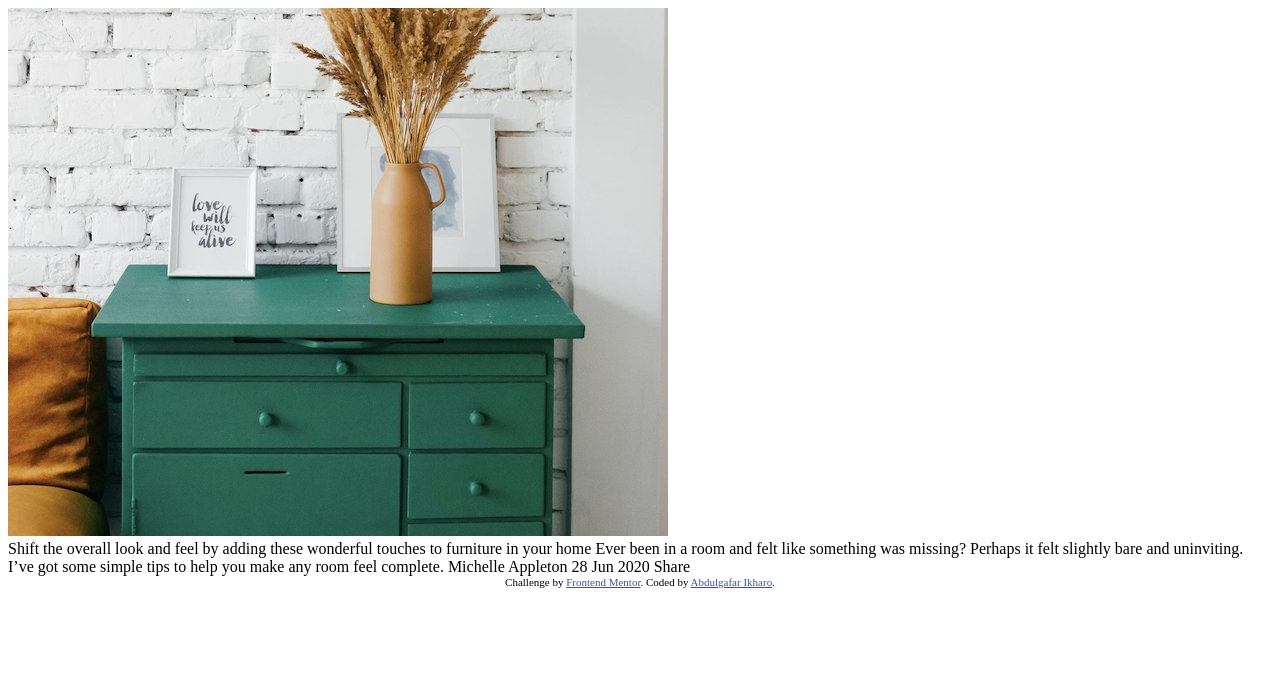
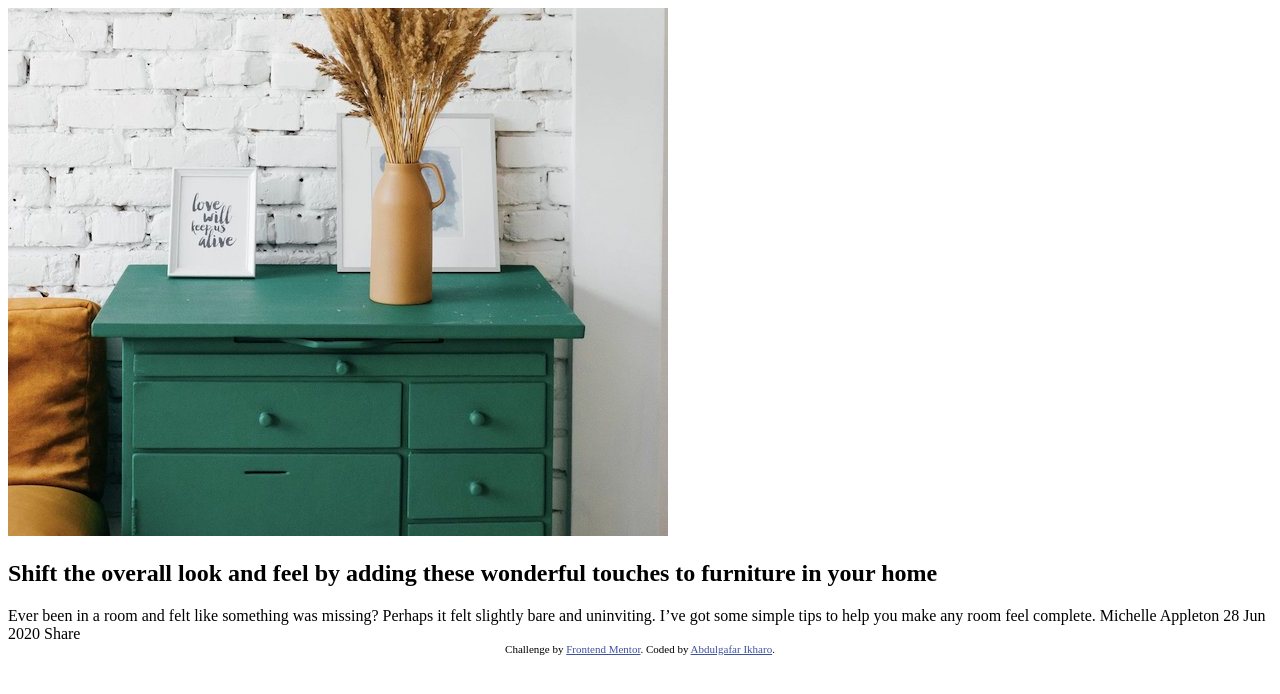
Before and after one commit to am-ikharo/article-preview, a plain HTML site: page index.html in a window 1280 px wide. Drawn offline with Linux system fonts and the light colour scheme.

Commit message:
added the h2 tag

```diff
--- a/index.html
+++ b/index.html
@@ -28,13 +28,13 @@
   <body>
     <div class="container">
       <div>
-        <img src="./images/drawers.jpg" alt="" />
+        <img src="./images/drawers.jpg" alt="piture of a desk" />
       </div>
       <div>
+        <h2>Shift the overall look and feel by adding these wonderful touches to
+        furniture in your home</h2>
 
-
-        Shift the overall look and feel by adding these wonderful touches to
-        furniture in your home Ever been in a room and felt like something was
+         Ever been in a room and felt like something was
         missing? Perhaps it felt slightly bare and uninviting. I’ve got some
         simple tips to help you make any room feel complete. Michelle Appleton
         28 Jun 2020 Share
```
